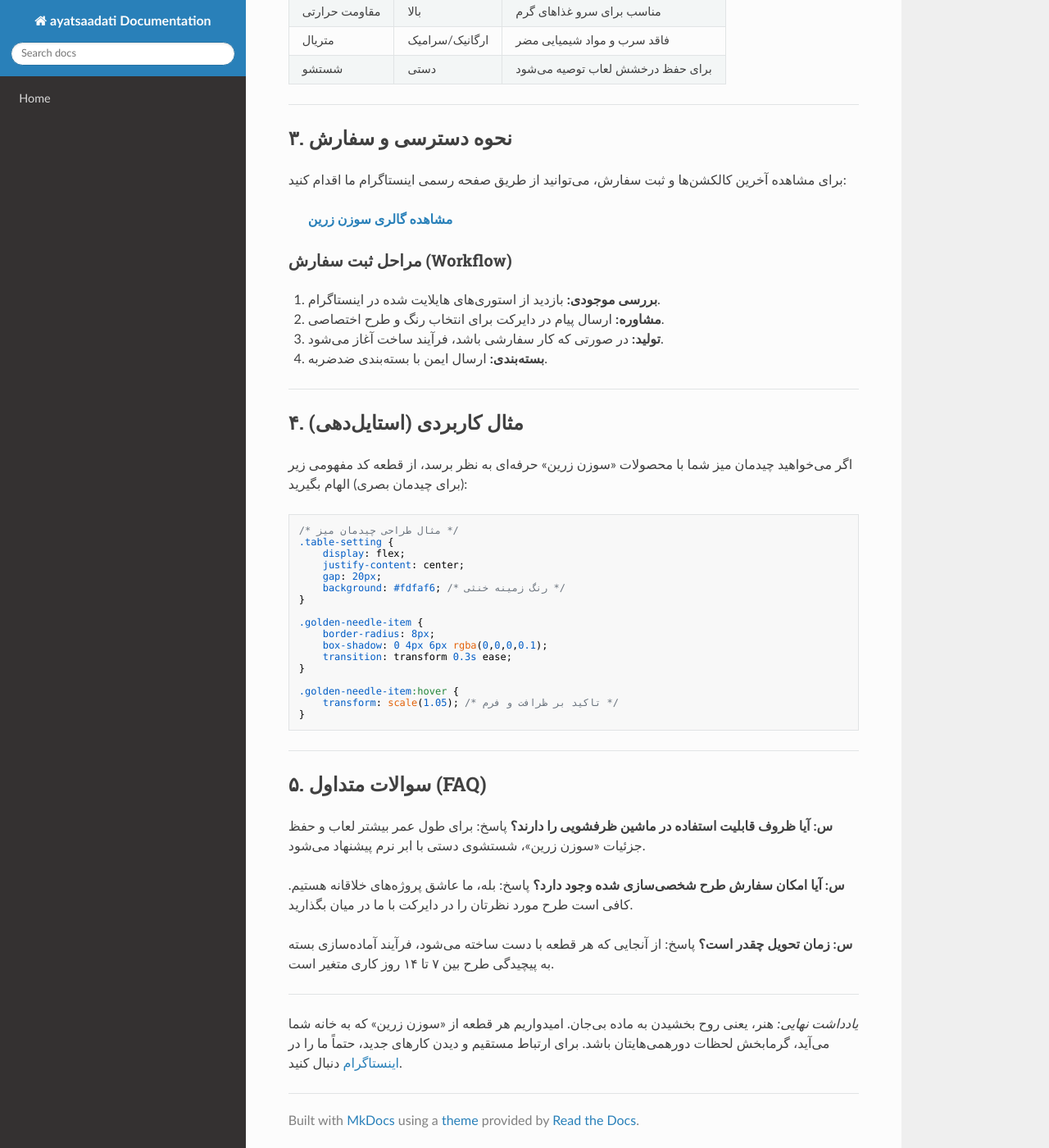
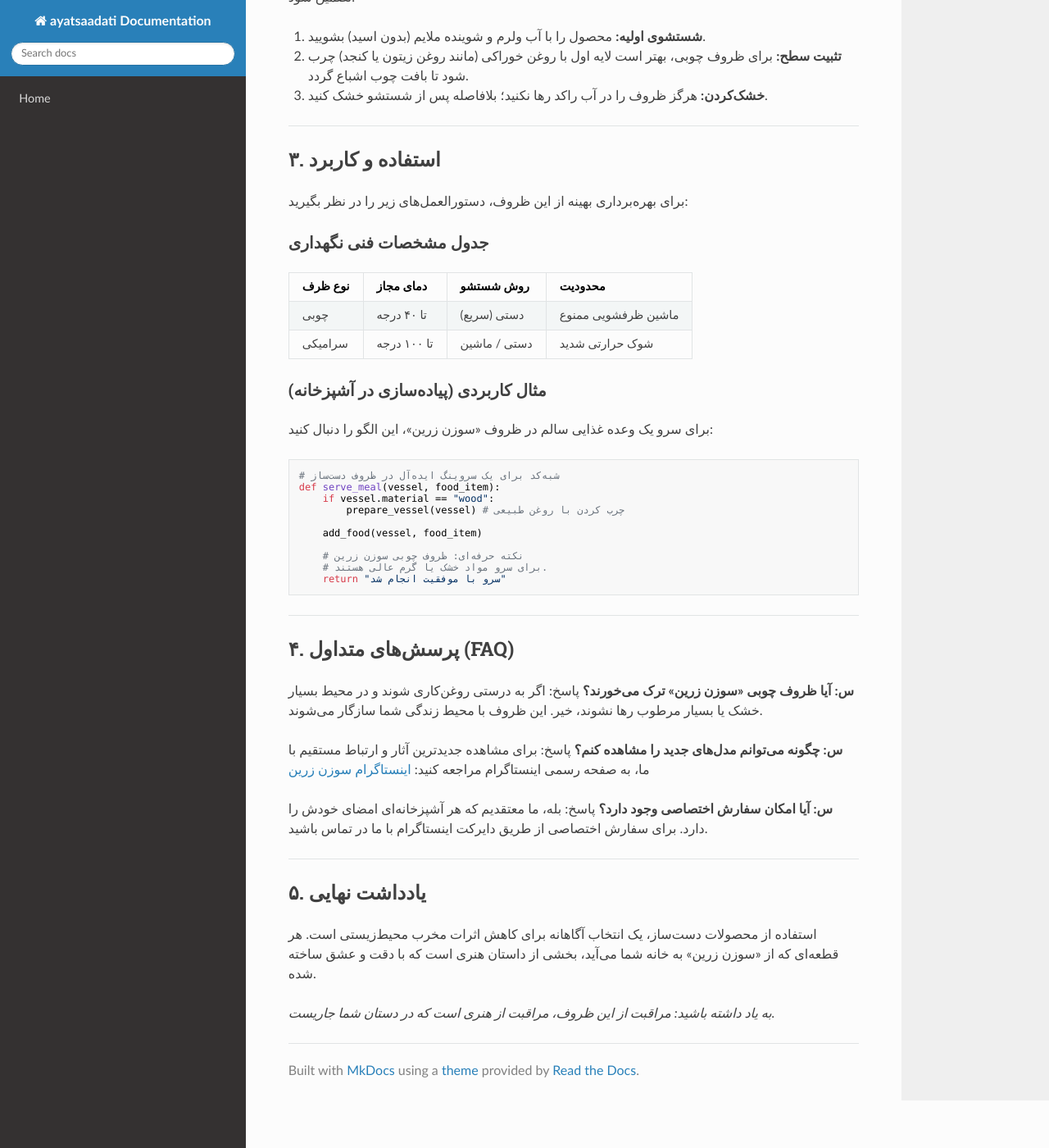
Before and after one commit to sahandsahabi553-prog/terraform-google-semantic-docs, an MkDocs documentation site: the page built from docs/سوزن-زرین.md, in a window 1280 px wide and 1400 px high, scrolled down 650 px. Shown: the whole window at 82% size. Built offline with MkDocs 1.6.1, drawn with Linux system fonts in a browser that asks for light colours; nearby versions of some CDN libraries; some of the changed text lies outside the part shown.

Commit message:
Doc: سوزن زرین

````diff
--- a/docs/سوزن-زرین.md
+++ b/docs/سوزن-زرین.md
@@ -1,73 +1,69 @@
-# مستند فنی: «سوزن زرین» (Golden Needle)
-### راهنمای جامع طراحی و پیاده‌سازی ظروف دست‌ساز هنری
+# مستند فنی: سوزن زرین (Golden Needle)
+**هنر دست‌ساز در قلب آشپزخانه**
 
-در دنیای مدرن که همه چیز با سرعت و توسط ماشین‌ها تولید می‌شود، **سوزن زرین** تلاشی است برای بازگشت به اصالت. ما در اینجا با ظروفی سر و کار داریم که نه با کدهای کامپیوتری، بلکه با دستان هنرمند و نگاهی دقیق به جزئیات خلق شده‌اند. این مستند، راهنمای شما برای درک فلسفه، متریال و نحوه سفارش این آثار هنری است.
+مجموعه «سوزن زرین» فراتر از یک نام تجاری، پیوندی میان سنت‌های اصیل هنری و کاربرد در دنیای مدرن است. این مستند فنی به بررسی جزئیات، ساختار و نحوه بهره‌برداری از ظروف دست‌ساز این مجموعه می‌پردازد.
 
 ---
 
-## ۱. فلسفه طراحی
-سوزن زرین یعنی ظرافت. هر قطعه‌ای که از این مجموعه خارج می‌شود، دارای یک امضای بصری منحصربه‌فرد است. ما بر این باوریم که ابزار آشپزخانه فقط «ابزار» نیستند؛ آن‌ها همراهان همیشگی شما در لحظات خلق طعم‌ها هستند.
+## ۱. مقدمه
+در دنیای تولیدات انبوه و پلاستیکی، استفاده از ظروفی که با دستان هنرمند شکل گرفته‌اند، حس گرما و اصالت را به خانه بازمی‌گرداند. «سوزن زرین» بر پایه متریال‌های ارگانیک و تکنیک‌های سنتی بنا شده است.
 
-## ۲. متریال و استانداردها
-تمامی محصولات از مواد اولیه با گرید غذایی (Food Grade) ساخته شده‌اند.
-
-| ویژگی | استاندارد | توضیحات |
-| :--- | :--- | :--- |
-| مقاومت حرارتی | بالا | مناسب برای سرو غذاهای گرم |
-| متریال | ارگانیک/سرامیک | فاقد سرب و مواد شیمیایی مضر |
-| شستشو | دستی | برای حفظ درخشش لعاب توصیه می‌شود |
+*   **هدف:** ارائه ظروف کاربردی با دوام بالا.
+*   **فلسفه:** پیوند میان زیبایی بصری و کارایی در آشپزخانه.
 
 ---
 
-## ۳. نحوه دسترسی و سفارش
-برای مشاهده آخرین کالکشن‌ها و ثبت سفارش، می‌توانید از طریق صفحه رسمی اینستاگرام ما اقدام کنید:
+## ۲. نصب و راه‌اندازی (آماده‌سازی اولیه)
+برخلاف محصولات صنعتی، ظروف دست‌ساز «سوزن زرین» نیاز به یک «دوره انطباق» دارند تا عمر مفید آن‌ها تضمین شود.
 
-> **[مشاهده گالری سوزن زرین](https://www.instagram.com/mina_mino2026?igsh=MW5ndzFqYjBmYnFrNQ==)**
-
-### مراحل ثبت سفارش (Workflow)
-1. **بررسی موجودی:** بازدید از استوری‌های هایلایت شده در اینستاگرام.
-2. **مشاوره:** ارسال پیام در دایرکت برای انتخاب رنگ و طرح اختصاصی.
-3. **تولید:** در صورتی که کار سفارشی باشد، فرآیند ساخت آغاز می‌شود.
-4. **بسته‌بندی:** ارسال ایمن با بسته‌بندی ضدضربه.
+1.  **شستشوی اولیه:** محصول را با آب ولرم و شوینده ملایم (بدون اسید) بشویید.
+2.  **تثبیت سطح:** برای ظروف چوبی، بهتر است لایه اول با روغن خوراکی (مانند روغن زیتون یا کنجد) چرب شود تا بافت چوب اشباع گردد.
+3.  **خشک‌کردن:** هرگز ظروف را در آب راکد رها نکنید؛ بلافاصله پس از شستشو خشک کنید.
 
 ---
 
-## ۴. مثال کاربردی (استایل‌دهی)
-اگر می‌خواهید چیدمان میز شما با محصولات «سوزن زرین» حرفه‌ای به نظر برسد، از قطعه کد مفهومی زیر (برای چیدمان بصری) الهام بگیرید:
+## ۳. استفاده و کاربرد
+برای بهره‌برداری بهینه از این ظروف، دستورالعمل‌های زیر را در نظر بگیرید:
 
-```css
-/* مثال طراحی چیدمان میز */
-.table-setting {
-    display: flex;
-    justify-content: center;
-    gap: 20px;
-    background: #fdfaf6; /* رنگ زمینه خنثی */
-}
+### جدول مشخصات فنی نگهداری
+| نوع ظرف | دمای مجاز | روش شستشو | محدودیت |
+| :--- | :--- | :--- | :--- |
+| چوبی | تا ۴۰ درجه | دستی (سریع) | ماشین ظرفشویی ممنوع |
+| سرامیکی | تا ۱۰۰ درجه | دستی / ماشین | شوک حرارتی شدید |
 
-.golden-needle-item {
-    border-radius: 8px;
-    box-shadow: 0 4px 6px rgba(0,0,0,0.1);
-    transition: transform 0.3s ease;
-}
+### مثال کاربردی (پیاده‌سازی در آشپزخانه)
+برای سرو یک وعده غذایی سالم در ظروف «سوزن زرین»، این الگو را دنبال کنید:
 
-.golden-needle-item:hover {
-    transform: scale(1.05); /* تاکید بر ظرافت و فرم */
-}
+```python
+# شبه‌کد برای یک سروینگ ایده‌آل در ظروف دست‌ساز
+def serve_meal(vessel, food_item):
+    if vessel.material == "wood":
+        prepare_vessel(vessel) # چرب کردن با روغن طبیعی
+
+    add_food(vessel, food_item)
+
+    # نکته حرفه‌ای: ظروف چوبی سوزن زرین
+    # برای سرو مواد خشک یا گرم عالی هستند.
+    return "سرو با موفقیت انجام شد"
 ```
 
 ---
 
-## ۵. سوالات متداول (FAQ)
+## ۴. پرسش‌های متداول (FAQ)
 
-**س: آیا ظروف قابلیت استفاده در ماشین ظرفشویی را دارند؟**
-پاسخ: برای طول عمر بیشتر لعاب و حفظ جزئیات «سوزن زرین»، شستشوی دستی با ابر نرم پیشنهاد می‌شود.
+**س: آیا ظروف چوبی «سوزن زرین» ترک می‌خورند؟**
+پاسخ: اگر به درستی روغن‌کاری شوند و در محیط بسیار خشک یا بسیار مرطوب رها نشوند، خیر. این ظروف با محیط زندگی شما سازگار می‌شوند.
 
-**س: آیا امکان سفارش طرح شخصی‌سازی شده وجود دارد؟**
-پاسخ: بله، ما عاشق پروژه‌های خلاقانه هستیم. کافی است طرح مورد نظرتان را در دایرکت با ما در میان بگذارید.
+**س: چگونه می‌توانم مدل‌های جدید را مشاهده کنم؟**
+پاسخ: برای مشاهده جدیدترین آثار و ارتباط مستقیم با ما، به صفحه رسمی اینستاگرام مراجعه کنید:
+[اینستاگرام سوزن زرین](https://www.instagram.com/mina_mino2026?igsh=MW5ndzFqYjBmYnFrNQ==)
 
-**س: زمان تحویل چقدر است؟**
-پاسخ: از آنجایی که هر قطعه با دست ساخته می‌شود، فرآیند آماده‌سازی بسته به پیچیدگی طرح بین ۷ تا ۱۴ روز کاری متغیر است.
+**س: آیا امکان سفارش اختصاصی وجود دارد؟**
+پاسخ: بله، ما معتقدیم که هر آشپزخانه‌ای امضای خودش را دارد. برای سفارش اختصاصی از طریق دایرکت اینستاگرام با ما در تماس باشید.
 
 ---
 
-*یادداشت نهایی:* هنر، یعنی روح بخشیدن به ماده بی‌جان. امیدواریم هر قطعه از «سوزن زرین» که به خانه شما می‌آید، گرمابخش لحظات دورهمی‌هایتان باشد. برای ارتباط مستقیم و دیدن کارهای جدید، حتماً ما را در [اینستاگرام](https://www.instagram.com/mina_mino2026?igsh=MW5ndzFqYjBmYnFrNQ==) دنبال کنید.
+## ۵. یادداشت نهایی
+استفاده از محصولات دست‌ساز، یک انتخاب آگاهانه برای کاهش اثرات مخرب محیط‌زیستی است. هر قطعه‌ای که از «سوزن زرین» به خانه شما می‌آید، بخشی از داستان هنری است که با دقت و عشق ساخته شده.
+
+*به یاد داشته باشید: مراقبت از این ظروف، مراقبت از هنری است که در دستان شما جاریست.*
````
